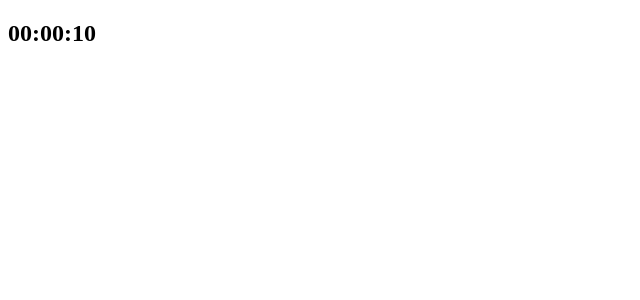
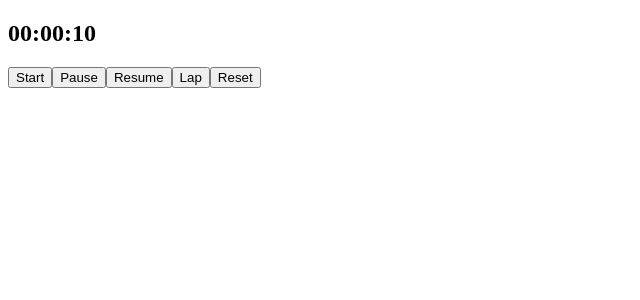
Before and after one commit to Shopify/eng-intern-assessment-react, a React app: page / in a window 1280 px wide. Shown: the top 300 px of the page, without its empty margins (0-640 px from the left). Built offline with nearby package versions, Linux system fonts and the light colour scheme.

Commit message:
Add basic buttons to UI

```diff
--- a/src/App.tsx
+++ b/src/App.tsx
@@ -1,10 +1,19 @@
 import React from 'react'
 import StopWatch from './StopWatch'
+import StopWatchButton from './StopWatchButton'
+import { ButtonGroup } from 'react-bootstrap'
 
 export default function App() {
     return(
         <div>
             <StopWatch milliSeconds={10}></StopWatch>
+            <div>
+                <StopWatchButton content='Start'></StopWatchButton>
+                <StopWatchButton content='Pause'></StopWatchButton>
+                <StopWatchButton content='Resume'></StopWatchButton>
+                <StopWatchButton content='Lap'></StopWatchButton>
+                <StopWatchButton content='Reset'></StopWatchButton>
+            </div>
         </div>
     )
 }
--- a/src/StopWatchButton.tsx
+++ b/src/StopWatchButton.tsx
@@ -1,7 +1,8 @@
 import React from 'react'
+import { Button } from 'react-bootstrap'
 
-export default function StopWatchButton() {
+export default function StopWatchButton({ content } : {content: string}) {
     return(
-        <div></div>
+        <button>{ content }</button>
     )
 }
```
